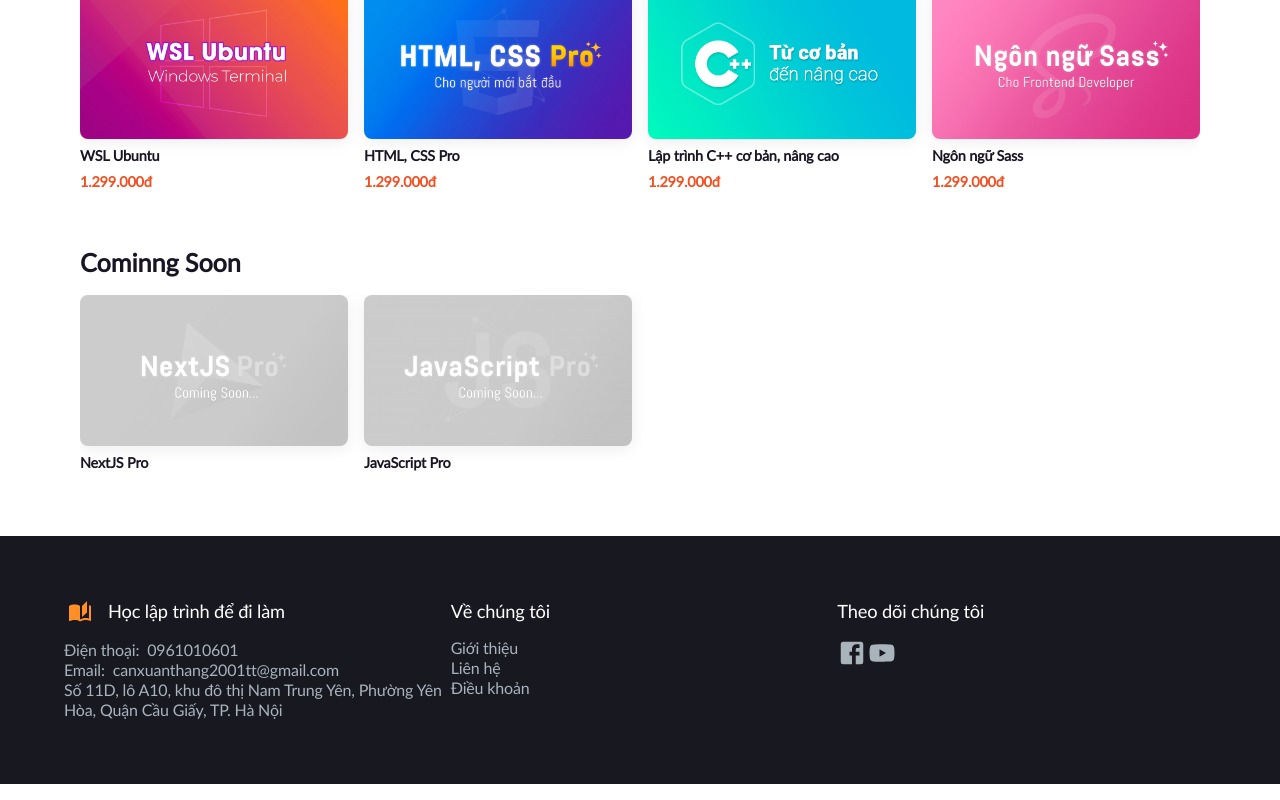
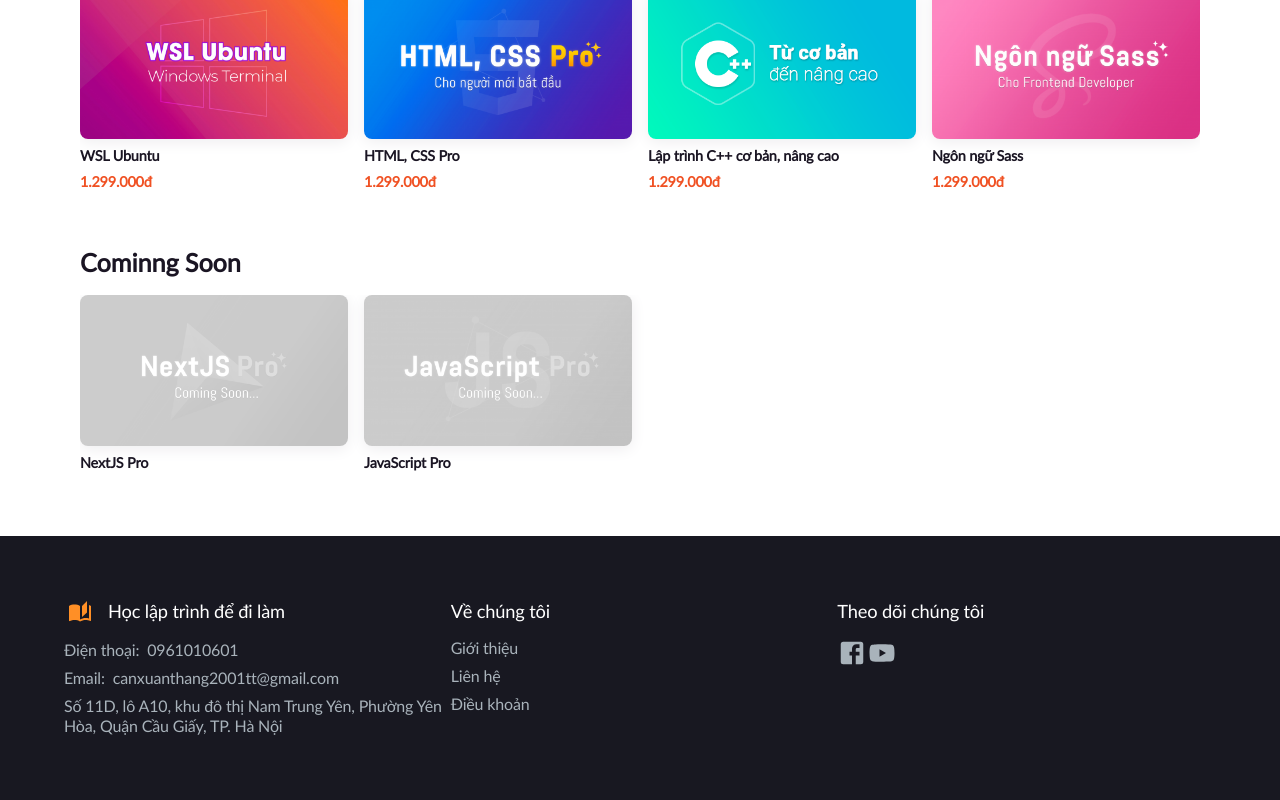
Before and after one commit to CanXuanThang/clone-f8, a React (Vite) app: page / in a window 1280 px wide. Shown: the part 812-1612 px from the top of the page. Built offline with nearby package versions, Linux system fonts and the light colour scheme.

Commit message:
update footer

```diff
--- a/src/modules/module-global/components/HomeScreen/FooterComponent/index.tsx
+++ b/src/modules/module-global/components/HomeScreen/FooterComponent/index.tsx
@@ -25,13 +25,13 @@
                             Học lập trình để đi làm
                         </Typography>
                     </Box>
-                    <Stack flexDirection="row">
+                    <Stack flexDirection="row" mb={1}>
                         <Typography sx={{ mr: 1 }}>Điện thoại: </Typography>
                         <Link href="tel:0961010601" sx={{ textDecoration: 'none', color: '#a9b3bb' }}>
                             0961010601
                         </Link>
                     </Stack>
-                    <Stack flexDirection="row">
+                    <Stack flexDirection="row" mb={1}>
                         <Typography sx={{ mr: 1 }}>Email: </Typography>
                         <Link href="mailto:canxuanthang2001tt@gmail.com" sx={{ textDecoration: 'none', color: '#a9b3bb' }}>
                             canxuanthang2001tt@gmail.com
@@ -46,7 +46,7 @@
                         Về chúng tôi
                     </Typography>
                     <Typography
-                        sx={{ cursor: 'pointer' }}
+                        sx={{ cursor: 'pointer', mb: 1 }}
                         onClick={() => {
                             setOpen(true);
                             setTitle('info');
@@ -54,7 +54,7 @@
                         Giới thiệu
                     </Typography>
                     <Typography
-                        sx={{ cursor: 'pointer' }}
+                        sx={{ cursor: 'pointer', mb: 1 }}
                         onClick={() => {
                             setOpen(true);
                             setTitle('contact');
@@ -62,7 +62,7 @@
                         Liên hệ
                     </Typography>
                     <Typography
-                        sx={{ cursor: 'pointer' }}
+                        sx={{ cursor: 'pointer', mb: 1 }}
                         onClick={() => {
                             setOpen(true);
                             setTitle('term');
```
